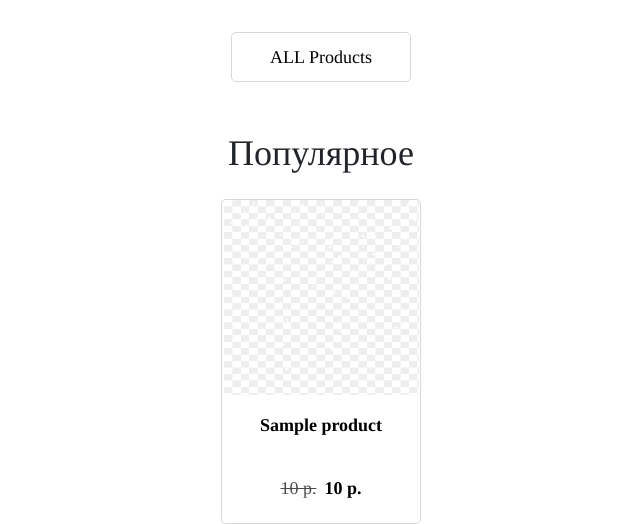
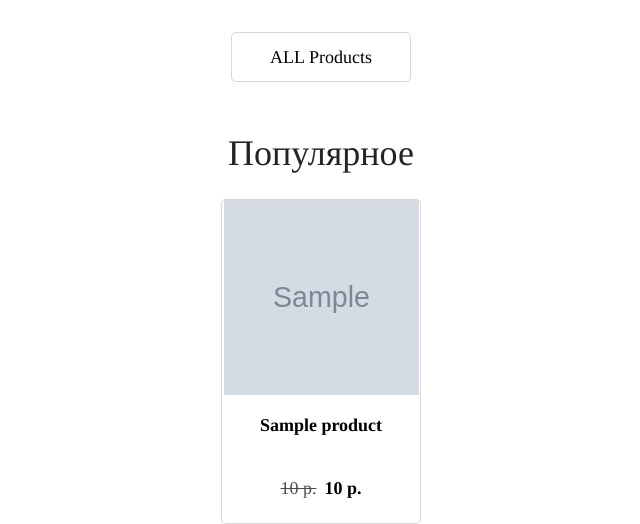
Before and after one commit to Randysman/widnowdesigns, a Django app: template widnowdesigns/main/templates/main/index/index.html in a window 1280 px wide. Shown: the part 282-806 px from the top of the page, without its empty margins (319-959 px from the left). Run offline with Django 5.2, Linux system fonts and the light colour scheme; the template is opened without the code that fills it: most values are stand-ins (such as "Sample title", 1, 10 or a date in 2020); grey boxes marked "Sample" are stand-in pictures; some libraries are stand-ins or nearby versions.

Commit message:
fix img on main page

```diff
--- a/widnowdesigns/main/templates/main/index/index.html
+++ b/widnowdesigns/main/templates/main/index/index.html
@@ -16,7 +16,7 @@
         <div class="home-cards d-flex gap-4">
             {% for product in products %}
                 <a href="{{ product.get_absolute_url }} " class="home-card d-flex flex-column align-items-center text-center">
-                    <img src="{% if product.imgage %}{{ product.image.url }}{% else %}{% static 'img/noimage.jpg' %}{% endif %}" class="card-img" alt="">
+                    <img src="{% if product.image %}{{ product.image.url }}{% else %}{% static 'img/noimage.jpg' %}{% endif %}" class="card-img" alt="">
                     <h5 class="title-card">{{ product.name }}</h5>
                     {% if product.discount %}
                         <div class="cart-discount d-flex gap-2">
```
